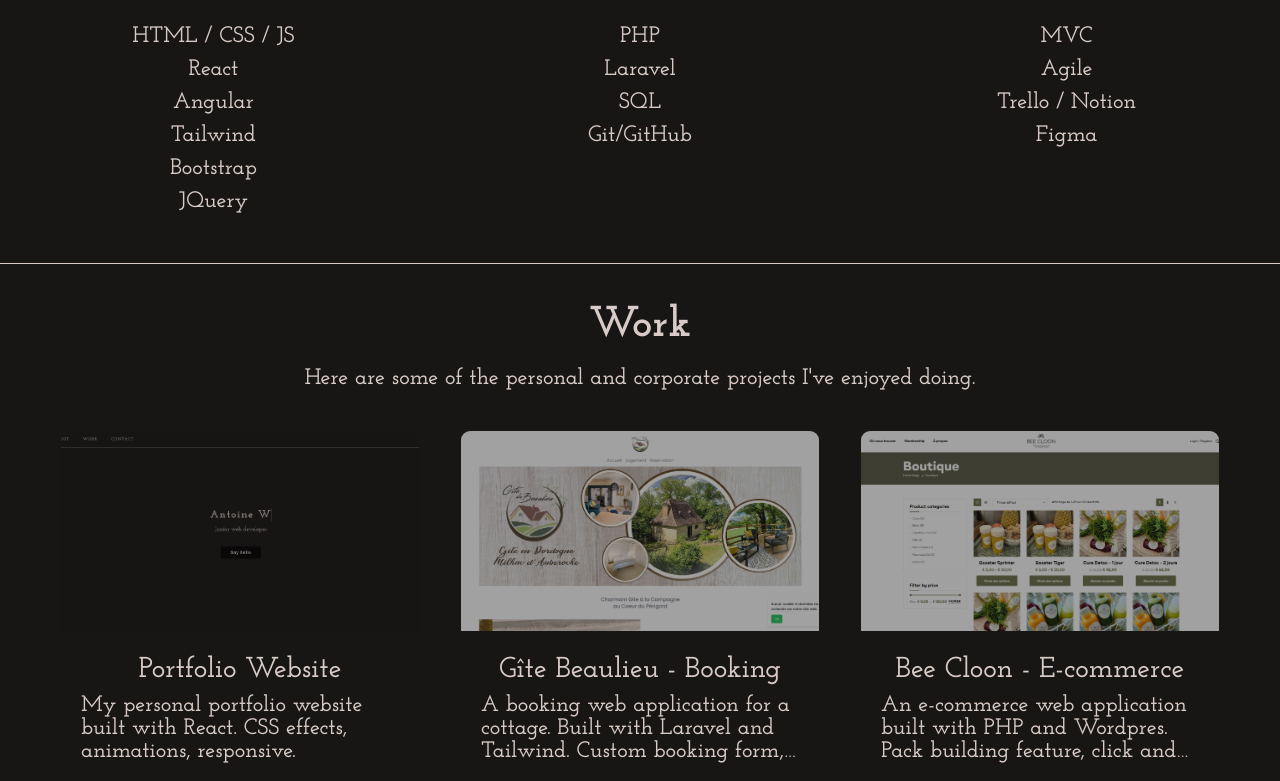
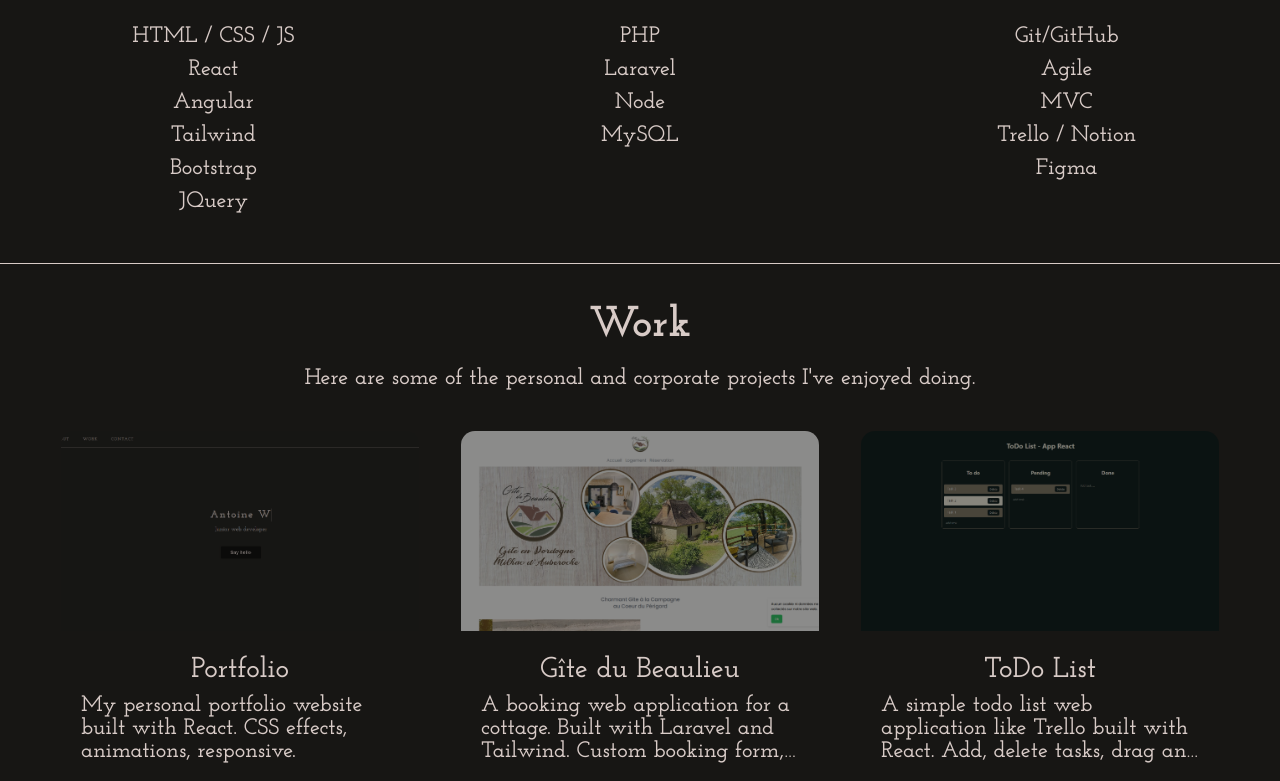
Before and after one commit to AntoineWtz/portfolio, a React (Create React App) app: page / in a window 1280 px wide. Shown: the part 1103-1884 px from the top of the page. Built offline with nearby package versions, Linux system fonts and the light colour scheme.

Commit message:
add data for projects

```diff
--- a/src/components/About.js
+++ b/src/components/About.js
@@ -32,17 +32,18 @@ const About = () => {
           <ul>
             <li> PHP</li>
             <li> Laravel</li>
-            <li> SQL</li>
-            <li> Git/GitHub</li>
+            <li> Node</li>
+            <li> MySQL</li>
           </ul>
         </div>
         <div className='column'>
           <h3><FaTools /></h3>
           <ul>
-            <li>MVC</li>
-            <li>Agile</li>
-            <li>Trello / Notion</li>
-            <li>Figma</li>
+            <li> Git/GitHub</li>
+            <li> Agile</li>
+            <li> MVC</li>
+            <li> Trello / Notion</li>
+            <li> Figma</li>
           </ul>
         </div>
       </div>
--- a/src/components/Projects.js
+++ b/src/components/Projects.js
@@ -20,7 +20,7 @@ const Projects = () => {
   const projects = [
     {
       id: 1,
-      title: 'Portfolio Website',
+      title: 'Portfolio',
       description: 'My personal portfolio website built with React. CSS effects, animations, responsive.',
       imageUrl: portfolio,
       projectLink: 'soon...',
@@ -28,55 +28,55 @@ const Projects = () => {
     },
     {
       id: 2,
-      title: 'Gîte Beaulieu - Booking',
-      description: 'A booking web application for a cottage. Built with Laravel and Tailwind. Custom booking form, calendar.',
+      title: 'Gîte du Beaulieu',
+      description: 'A booking web application for a cottage. Built with Laravel and Tailwind. Custom booking form, calendar, admin panel.',
       imageUrl: beaulieu,
       projectLink: 'https://www.gitedubeaulieu.fr/'
     },
     {
       id: 3,
-      title: 'Bee Cloon - E-commerce',
-      description: 'An e-commerce web application built with PHP and Wordpres. Pack building feature, click and collect.',
-      imageUrl: beecloon,
-      projectLink: 'https://beecloon.crowdaa.net/'
-    },
-    {
-      id: 4,
-      title: 'React ToDo List',
+      title: 'ToDo List',
       description: 'A simple todo list web application like Trello built with React. Add, delete tasks, drag and drop.',
       imageUrl: todolist,
       projectLink: 'https://antoinewtz.github.io/todolist-react/',
       codeLink: 'https://github.com/AntoineWtz/todolist-react'
     },
     {
+      id: 4,
+      title: 'Bee Cloon',
+      description: 'An e-commerce web application built with PHP and Wordpres. Pack building feature, click and collect.',
+      imageUrl: beecloon,
+      projectLink: 'https://beecloon.crowdaa.net/'
+    },
+    {
       id: 5,
-      title: 'Maison Ayele - E-Commerce',
+      title: 'Maison Ayele',
       description: 'Fixing out of stock issues on the website and adding new features. Built with PHP and Wordpress.',
       imageUrl: maison_ayele,
       projectLink: 'https://maisonayele.com/'
     },
     {
       id: 6,
-      title: 'Opus Musiques - Association',
+      title: 'Systemik RH - HR',
+      description: 'A web-based management and training application for human resources. Some CSS and JS frontend.',
+      imageUrl: systemik,
+      projectLink: 'https://systemik-rh.fr/'
+    },
+    {
+      id: 7,
+      title: 'Quizz App',
+      description: 'Quizz App built with Angular, TriviaDB API and friends @asutorizu & @cpck',
+      imageUrl: plateformeacc,
+      projectLink: 'https://www.plateforme-accompagnement.re/'
+    },
+    {
+      id: 8,
+      title: 'Opus Musiques',
       description: 'Web media for music lovers. Built with Laravel and Tailwind. Backend management, user authentication.',
       imageUrl: opus,
       projectLink: 'http://www.opus-musiques.fr/',
       codeLink: 'https://github.com/AntoineWtz/opus-perso'
     },
-    {
-      id: 7,
-      title: 'Plateforme Accompagnement - Association',
-      description: 'A support platform for Réunionese artists and authors. Built with PHP and Wordpress.',
-      imageUrl: plateformeacc,
-      projectLink: 'https://www.plateforme-accompagnement.re/'
-    },
-    {
-      id: 8,
-      title: 'Systemik RH - HR',
-      description: 'A web-based management and training application for human resources. Some CSS and JS frontend.',
-      imageUrl: systemik,
-      projectLink: 'https://systemik-rh.fr/'
-    }
   ];
 
   const handleReadMore = () => {
--- a/src/styles/ProjectCard.css
+++ b/src/styles/ProjectCard.css
@@ -10,7 +10,7 @@
 .project-card {
     width: calc(33.33% - 40px);
     margin: 0 20px 40px;
-    border-radius: 10px 10px 0 0;
+    border-radius: 15px 15px 0 0;
     overflow: hidden;
     transition: transform 0.3s ease-in-out;
     border: 1px solid transparent;
@@ -18,15 +18,15 @@
 }
 
 .project-card:hover {
-    transform: translateY(-5px);
-    border-color: #D8CBC7;
+    transform: translateY(-6px);
+    border-color: #333;
 }
 
 .project-image {
     width: 100%;
     height: 200px;
     object-fit: cover;
-    opacity: 0.6;
+    opacity: 0.5;
     transition: opacity 0.3s ease-in-out;
 }
 
```
